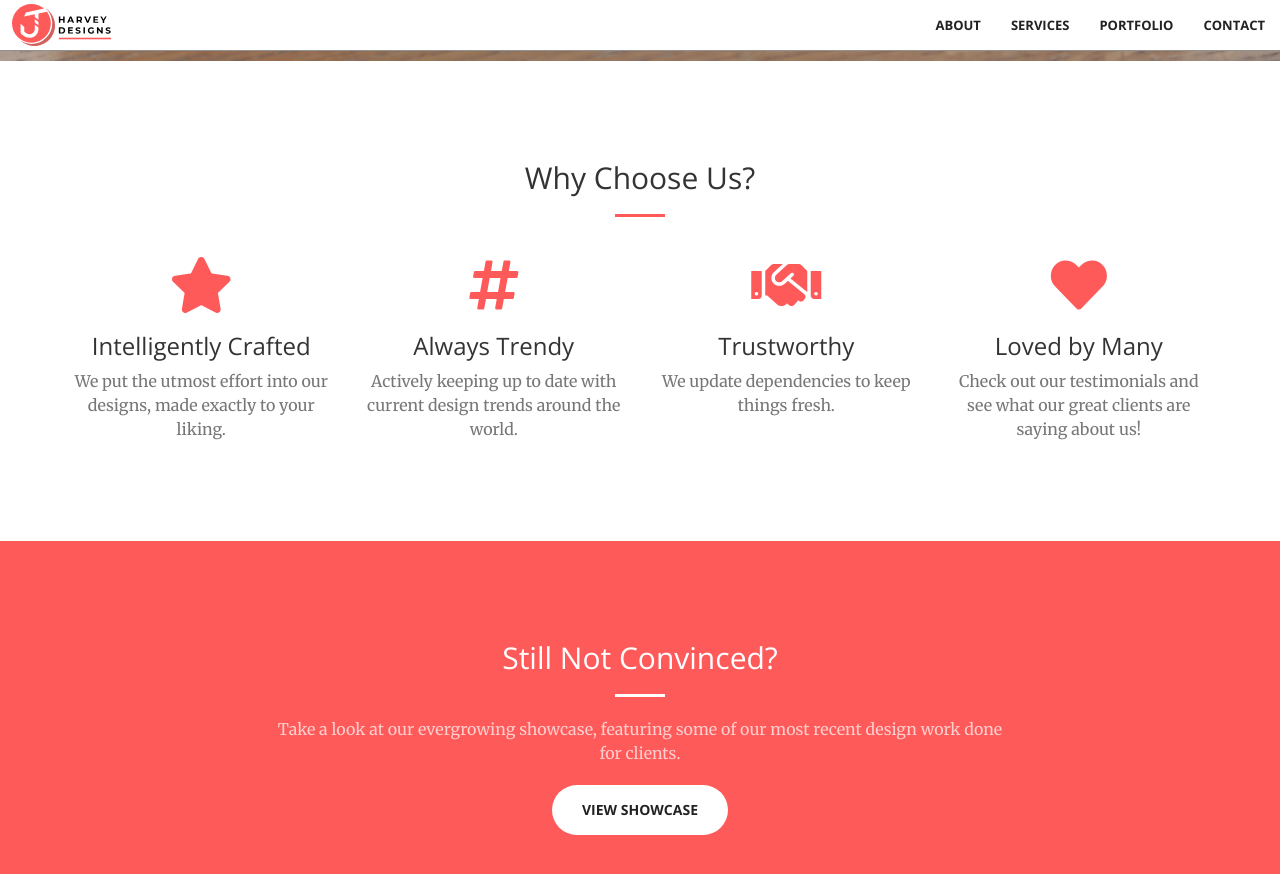
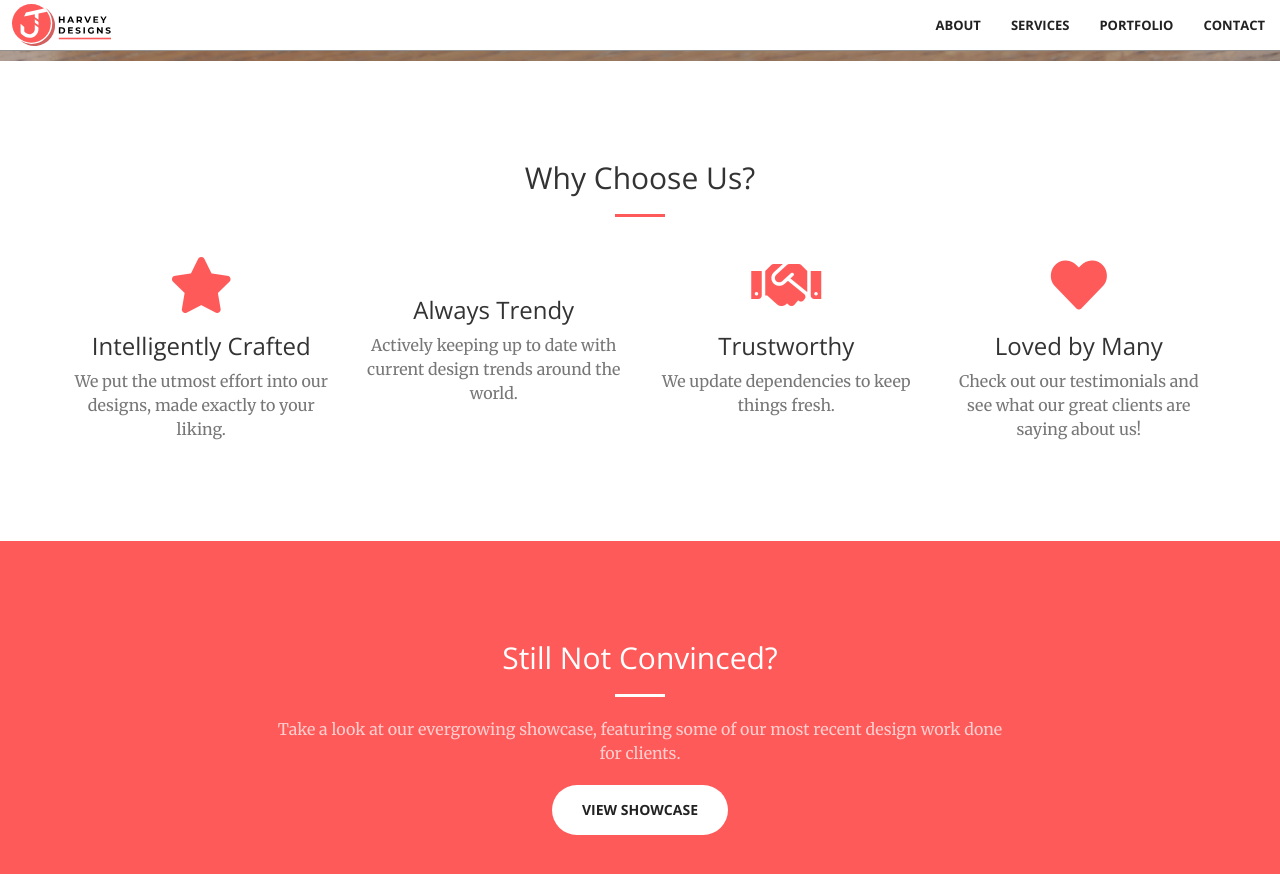
Before and after one commit to jeremiahh1198/jharveydesigns, a Jekyll site: the page built from index.html, in a window 1280 px wide and 900 px high, scrolled down 890 px. Shown: the top 874 px of the window. Built offline with Jekyll 4.4.1, drawn with Linux system fonts in a browser that asks for light colours; nearby versions of some CDN libraries.

Commit message:
Update services.html

```diff
--- a/_includes/services.html
+++ b/_includes/services.html
@@ -18,7 +18,7 @@
             </div>
             <div class="col-lg-3 col-md-6 text-center">
                 <div class="service-box">
-                    <i class="fas fa-4x fa-hashtag wow bounceIn text-primary" data-wow-delay=".1s"></i>
+                    <i class="fas fa-4x fa-sunglasses wow bounceIn text-primary" data-wow-delay=".1s"></i>
                     <h3>Always Trendy</h3>
                     <p class="text-muted">Actively keeping up to date with current design trends around the world.</p>
                 </div>
```
